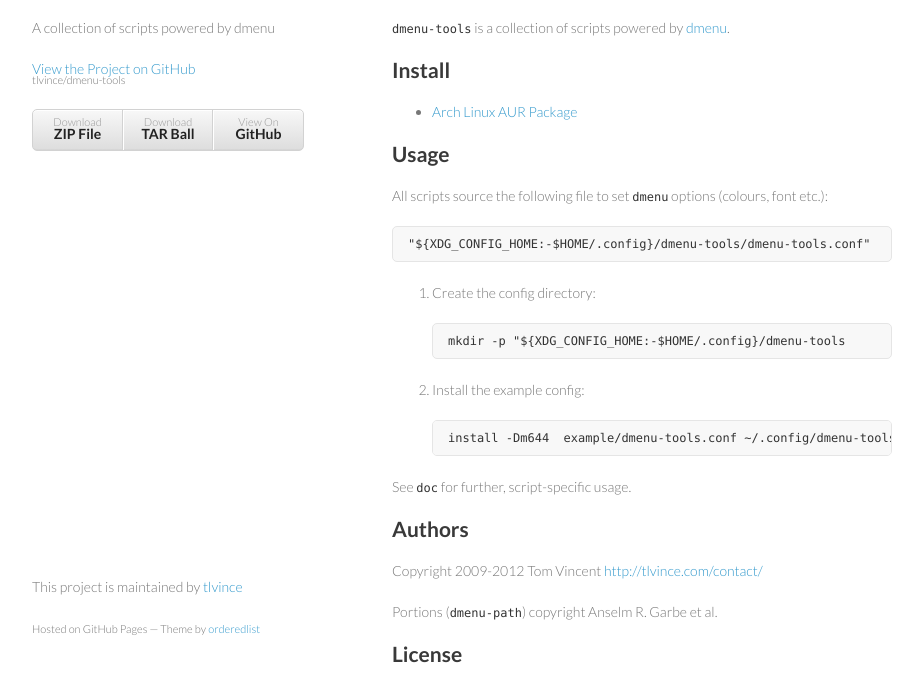
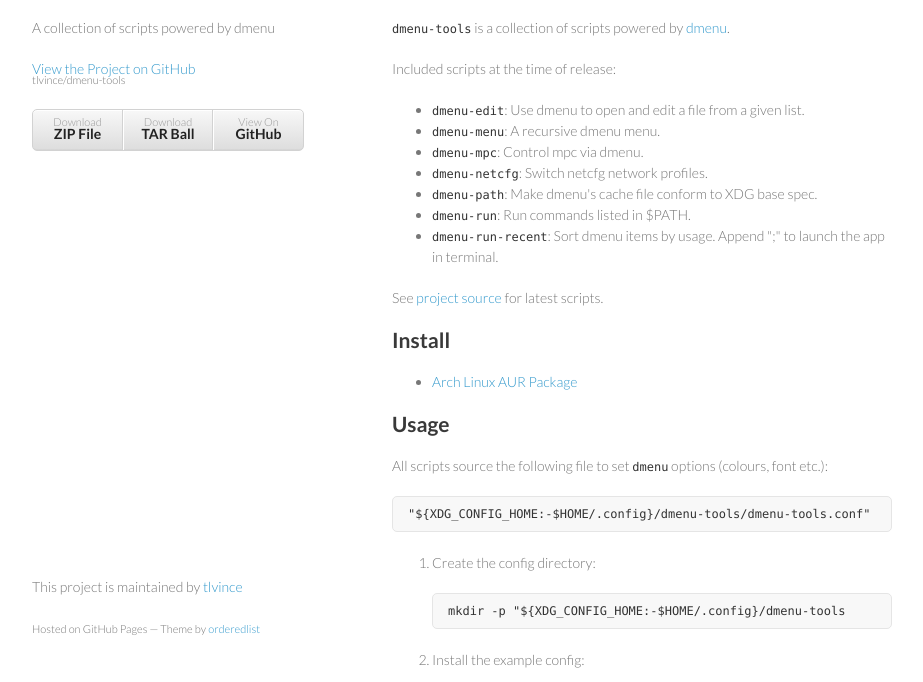
Before and after one commit to tlvince/dmenu-tools, a plain HTML site: page index.html in a window 1280 px wide. Shown: the part 92-774 px from the top of the page, without its empty margins (178-1101 px from the left). Drawn offline with Linux system fonts and the light colour scheme.

```diff
--- a/index.html
+++ b/index.html
@@ -31,6 +31,25 @@
         <h1>dmenu-tools</h1>
 
 <p><code>dmenu-tools</code> is a collection of scripts powered by <a href="http://tools.suckless.org/dmenu/">dmenu</a>.</p>
+
+<p>Included scripts at the time of release:</p>
+
+<ul>
+<li>
+<code>dmenu-edit</code>: Use dmenu to open and edit a file from a given list.</li>
+<li>
+<code>dmenu-menu</code>: A recursive dmenu menu.</li>
+<li>
+<code>dmenu-mpc</code>: Control mpc via dmenu.</li>
+<li>
+<code>dmenu-netcfg</code>: Switch netcfg network profiles.</li>
+<li>
+<code>dmenu-path</code>: Make dmenu's cache file conform to XDG base spec.</li>
+<li>
+<code>dmenu-run</code>: Run commands listed in $PATH.</li>
+<li>
+<code>dmenu-run-recent</code>: Sort dmenu items by usage. Append ";" to launch the app in terminal.</li>
+</ul><p>See <a href="https://github.com/tlvince/dmenu-tools/src">project source</a> for latest scripts.</p>
 
 <h2>Install</h2>
 
@@ -75,6 +94,16 @@ etc.):</p>
       </footer>
     </div>
     <script src="javascripts/scale.fix.js"></script>
+              <script type="text/javascript">
+            var gaJsHost = (("https:" == document.location.protocol) ? "https://ssl." : "http://www.");
+            document.write(unescape("%3Cscript src='" + gaJsHost + "google-analytics.com/ga.js' type='text/javascript'%3E%3C/script%3E"));
+          </script>
+          <script type="text/javascript">
+            try {
+              var pageTracker = _gat._getTracker("UA-17357441-6");
+            pageTracker._trackPageview();
+            } catch(err) {}
+          </script>
 
   </body>
 </html>
```
Also changed, not shown: params.json (+1 -1 lines).
